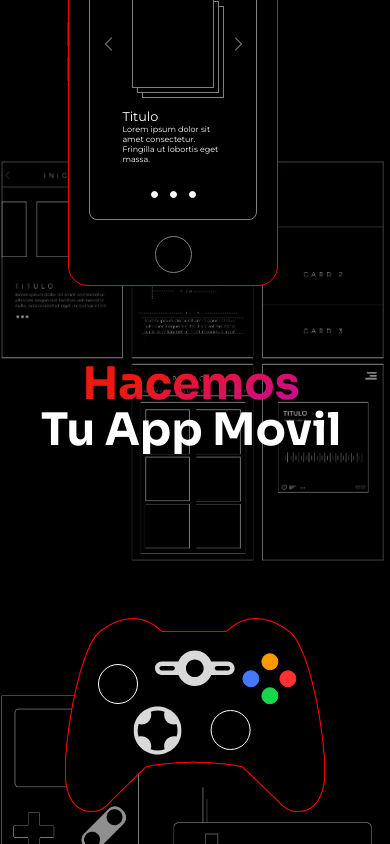
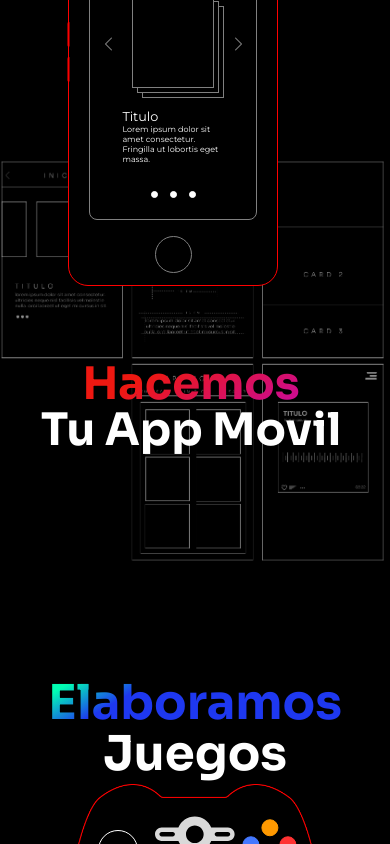
Before and after one commit to owellandry/bls, a React (Create React App) app: page / in a window 390 px wide. Shown: the part 1156-2000 px from the top of the page. Built offline with nearby package versions, Linux system fonts and the light colour scheme.

Commit message:
feat: :sparkles: pantalla limitada

```diff
--- a/package.json
+++ b/package.json
@@ -12,6 +12,9 @@
     "react-scripts": "5.0.1",
     "web-vitals": "^2.1.4"
   },
+
+  "homepage": "http://breaklinestudio.com/",
+
   "scripts": {
     "start": "react-scripts start",
     "build": "react-scripts build",
--- a/src/App.css
+++ b/src/App.css
@@ -2,12 +2,15 @@
   margin: 0;
   padding: 0;
   user-select: none;
+  -webkit-user-drag: none;
 }
 
 html, body{
   background-color: black;
   color: white;
   font-family: 'Sora', sans-serif;
+  max-width: 1920px;
+  margin: 0 auto;
 }
 
 .body{
@@ -32,6 +35,7 @@ html, body{
 /*///////////////// SECCION FONDO DE PC ///////////////////////*/
 
 .pantallaDesk{
+  max-width: 1200px;
   position: absolute;
   top: 60%;
   left: -2%;
@@ -55,21 +59,12 @@ html, body{
 
 .pantallaPhone{
   position: absolute;
-  left: 90%;
-  transform: translateX(-90%) translateY(70%);
+  transform: translateX(10%) translateY(70%);
 }
 
 @media (max-width: 1500px) {
   .pantallaPhone{
-    left: 80%;
-    transform: translateX(-80%) translateY(82%);
-  }
-}
-
-@media (max-width: 1100px) {
-  .pantallaPhone{
-    left: 80%;
-    transform: translateX(-80%) translateY(82%);
+    transform: translateX(10%) translateY(82%);
   }
 }
 
@@ -85,64 +80,36 @@ html, body{
 
 .pantallaGame{
   position: absolute;
-  right: 45%;
-  transform: translateX(-45%) translateY(120%);
+  transform: translateX(0%) translateY(120%);
 }
 
 @media (max-width: 1720px){
   .pantallaGame{
-    right: 40%;
-    transform: translateX(-40%) translateY(120%);
+    transform: translateX(0%) translateY(120%);
   }
 }
 
-@media (max-width: 1520px){
+@media (max-width: 1340px){
   .pantallaGame{
-    right: 36%;
-    transform: translateX(-36%) translateY(120%);
-  }
-}
-
-@media (max-width: 1420px){
-  .pantallaGame{
-    right: 34%;
-    transform: translateX(-34%) translateY(120%);
+    transform: translateX(-10%) translateY(150%);
   }
 }
 
 @media (max-width: 1240px){
   .pantallaGame{
-    right: 30%;
-    transform: translateX(-30%) translateY(150%);
+    transform: translateX(-10%) translateY(150%);
   }
 }
 
-@media (max-width: 1120px){
+@media (max-width: 1080px){
   .pantallaGame{
-    right: 25%;
-    transform: translateX(-25%) translateY(150%);
+    transform: translateX(-30%) translateY(150%);
   }
 }
 
 @media (max-width: 1000px){
   .pantallaGame{
-    right: 20%;
-    transform: translateX(-20%) translateY(10%);
+    width: 95%;
+    transform: translateX(0%) translateY(40%);
   }
 }
-
-@media (max-width: 910px){
-  .pantallaGame{
-    left: 5%;
-    transform: translateX(-5%) translateY(-20%);
-    width: 95%;
-  }
-}
-
-@media (max-width: 560px){
-  .pantallaGame{
-    left: 5%;
-    transform: translateX(-5%) translateY(-40%);
-    width: 95%;
-  }
-}
--- a/src/components/Home/btnLinks/styles.css
+++ b/src/components/Home/btnLinks/styles.css
@@ -98,6 +98,7 @@
 
 @media (max-width: 1160px){
     .titleLink h1{
+        margin-top: 2.5rem;
         font-size: 2.8rem;
     }
 
--- a/src/components/Home/webGame/styles.css
+++ b/src/components/Home/webGame/styles.css
@@ -2,6 +2,10 @@
     display: flex;
     flex-direction: column;
     margin: 10rem 8rem 5rem 8rem;
+}
+
+.containerGameContent{
+    box-sizing: border-box;
 }
 
 .webGameInf{
@@ -180,6 +184,12 @@
         text-align: center;
     }
 
+    .containerGameContent{
+        display: flex;
+        flex-direction: column;
+        align-items: center;
+    }
+
     .xbox-controller{
         margin: 0;
     }
--- a/src/components/Home/webGame/webGame.jsx
+++ b/src/components/Home/webGame/webGame.jsx
@@ -6,6 +6,7 @@ export default function webGame(){
     return(
         <div className="sectionGames">
             <img className='pantallaGame' src={consolas} alt='...'/>
+            <div className="containerGameContent">
                 <div className="webGameInf">
                         <h1 className="gradient-text">Elaboramos</h1>
                         <h1>Juegos</h1>
@@ -40,5 +41,6 @@ export default function webGame(){
                     </div>
                 </div>
             </div>
+        </div>
     )
 }
```
Lines whose indentation alone changed are shown as unchanged.
